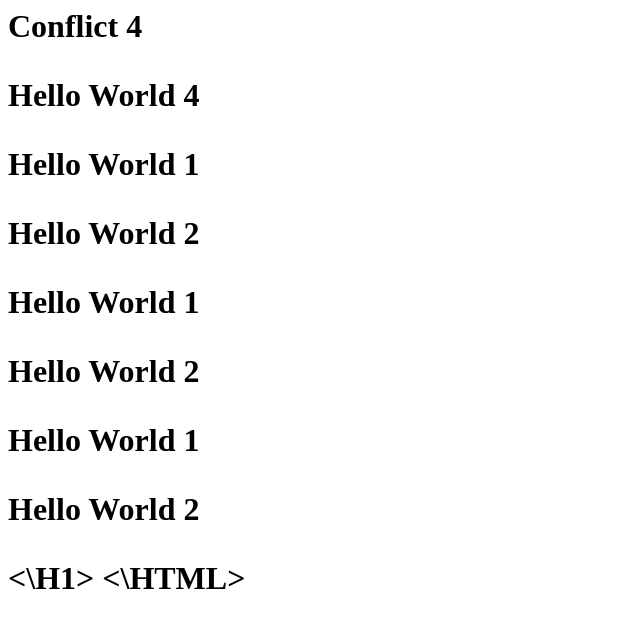
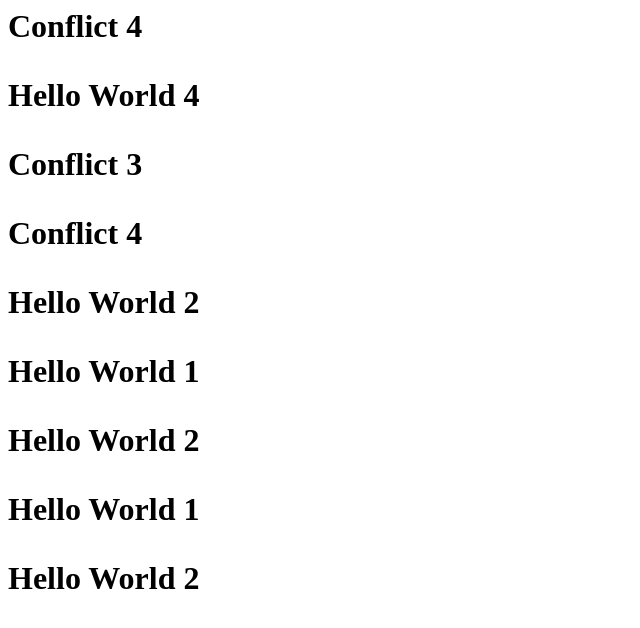
Before and after one commit to EliSteklov/GitHubTest, a plain HTML site: page index.html in a window 1280 px wide. Shown: the whole page, without its empty margins (0-640 px from the left). Drawn offline with Linux system fonts and the light colour scheme.

Commit message:
last changes

```diff
--- a/index.html
+++ b/index.html
@@ -1,12 +1,14 @@
 <HTML>
 	<H1>
+
 		<p>Conflict 4</p>
 		<p>Hello World 4</p>
-		<p>Hello World 1</p>
+		<p>Conflict 3</p>
+		<p>Conflict 4</p>
 		<p>Hello World 2</p>
 		<p>Hello World 1</p>
 		<p>Hello World 2</p>
 		<p>Hello World 1</p>
 		<p>Hello World 2</p>
-	<\H1>
-<\HTML>
+	</H1>
+</HTML>
```
